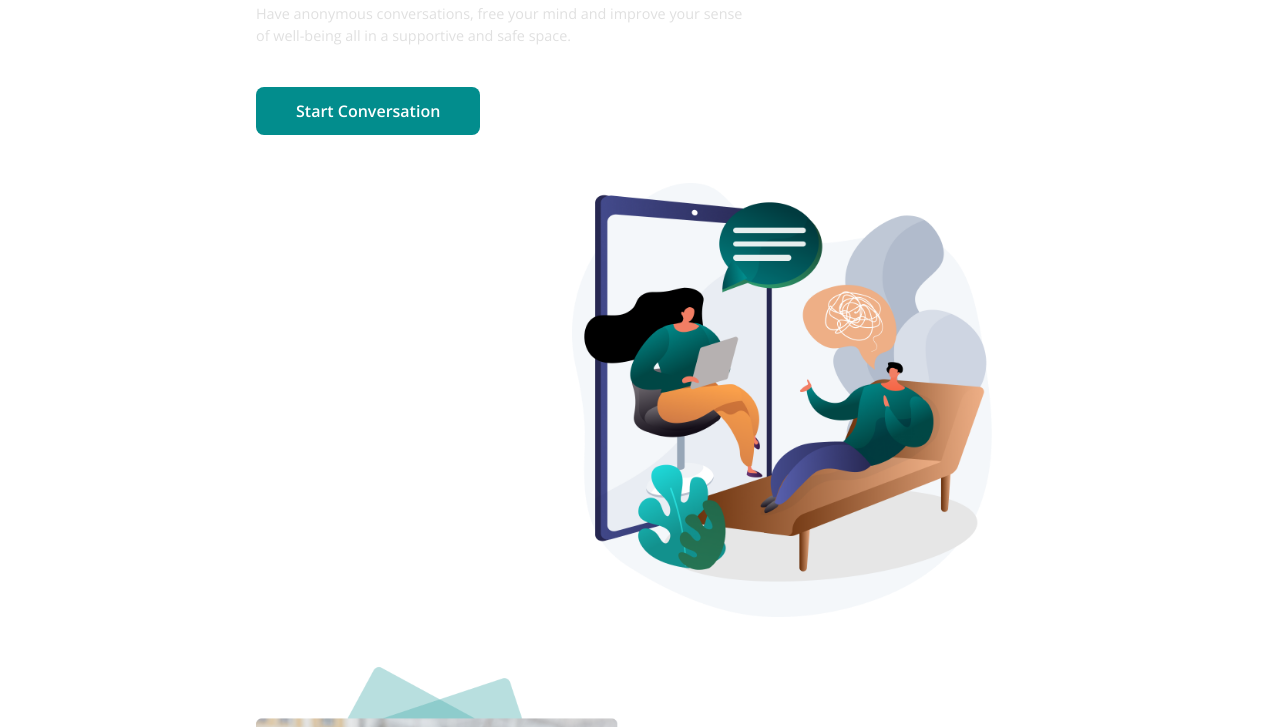
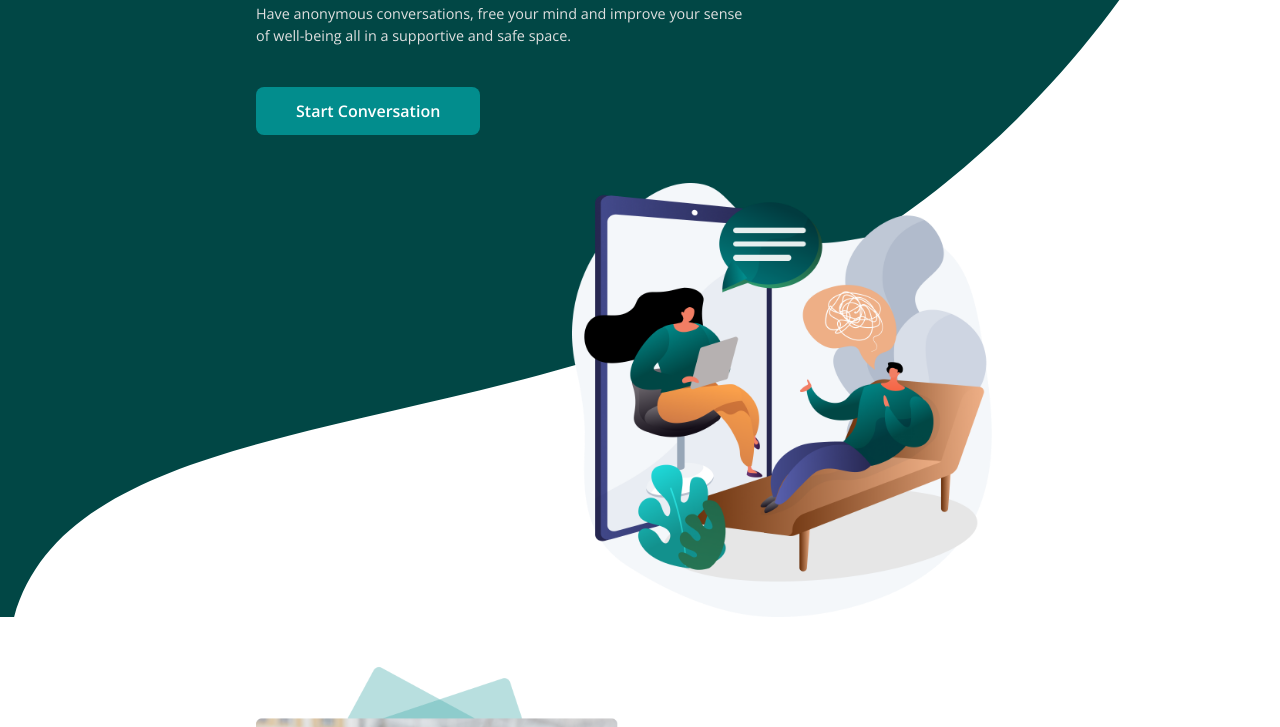
Before and after one commit to Vickyfcb/kilode-ng, a plain HTML site: page index.html in a window 1280 px wide. Shown: the part 327-1054 px from the top of the page. Drawn offline with nearby package versions, Linux system fonts and the light colour scheme; files whose address does not match are found by name.

Commit message:
Add files via upload

```diff
--- a/css/style.css
+++ b/css/style.css
@@ -190,7 +190,7 @@ img{
 }
 /* HOME */
 .home{
-    background-image: url(/image/Vector 2.svg);
+    background-image: url(homebg.svg);
     background-position: left;
     background-size: cover;
     background-repeat: no-repeat;
```
Also changed, not shown: css/homebg.svg (added), image/homebg.svg (added).
